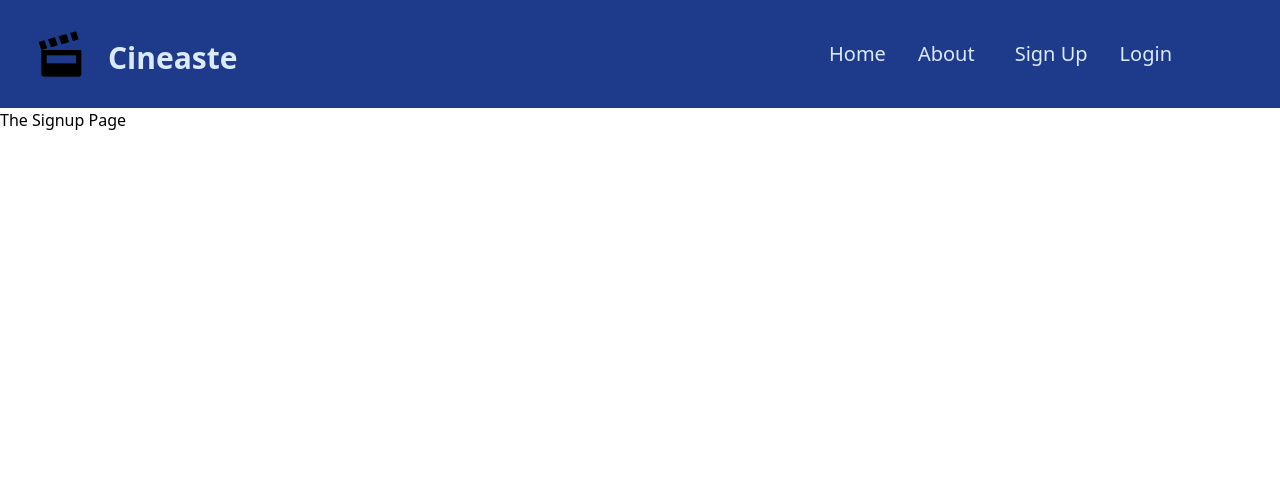
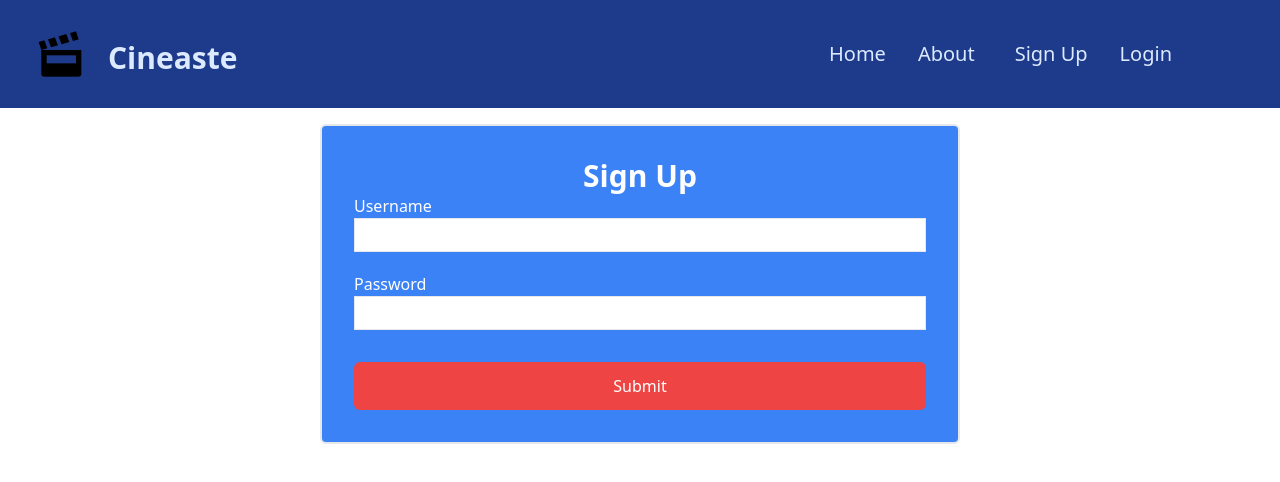
Before and after one commit to papadavis47/cineaste, a React (Create React App) app: page /signup in a window 1280 px wide. Shown: the top 482 px of the page. Built offline with nearby package versions, Linux system fonts and the light colour scheme.

Commit message:
Create Signup page and insert form component

```diff
--- /dev/null
+++ b/src/components/LoginForm/LoginForm.js
@@ -0,0 +1,7 @@
+import React from "react";
+
+const LoginForm = () => {
+  return <div />;
+};
+
+export default LoginForm;
--- /dev/null
+++ b/src/components/LoginForm/index.js
@@ -0,0 +1 @@
+export { default } from "./LoginForm";
--- /dev/null
+++ b/src/components/SignupForm/SignupForm.js
@@ -0,0 +1,34 @@
+import React from "react";
+
+const Signup = () => {
+  return (
+    <div className='w-1/2 p-8 my-4 text-white bg-blue-500 border-2 rounded-md'>
+      <h3 className='text-3xl font-bold text-center'>Sign Up</h3>
+      <form>
+        <div className='flex flex-col mb-5'>
+          <label htmlFor='username'>Username</label>
+          <input
+            type='text'
+            id='username'
+            name='username'
+            className='px-1 py-1 border text-grey-darkest'
+          />
+        </div>
+        <div className='flex flex-col mb-5'>
+          <label htmlFor='description'>Password</label>
+          <input
+            type='text'
+            name='password'
+            id='password'
+            className='px-1 py-1 border text-grey-darkest'
+          />
+        </div>
+        <button type='submit' className='w-full p-3 mt-3 bg-red-500 border-white rounded-md'>
+          Submit
+        </button>
+      </form>
+    </div>
+  );
+};
+
+export default Signup;
--- /dev/null
+++ b/src/components/SignupForm/index.js
@@ -0,0 +1 @@
+export { default } from "./SignupForm";
--- a/src/pages/Login.js
+++ b/src/pages/Login.js
@@ -2,7 +2,7 @@ import React from "react";
 
 const Login = () => {
   return (
-    <div>
+    <div className='flex flex-col items-center'>
       <h1>The login form</h1>
     </div>
   );
--- a/src/pages/Signup.js
+++ b/src/pages/Signup.js
@@ -1,11 +1,12 @@
 import React from "react";
+import SignupForm from "../components/SignupForm/index.js";
 
-const Singup = () => {
+const Signup = () => {
   return (
-    <div>
-      <h1>The Signup Page</h1>
+    <div className='flex flex-col items-center'>
+      <SignupForm />
     </div>
   );
 };
 
-export default Singup;
+export default Signup;
```
